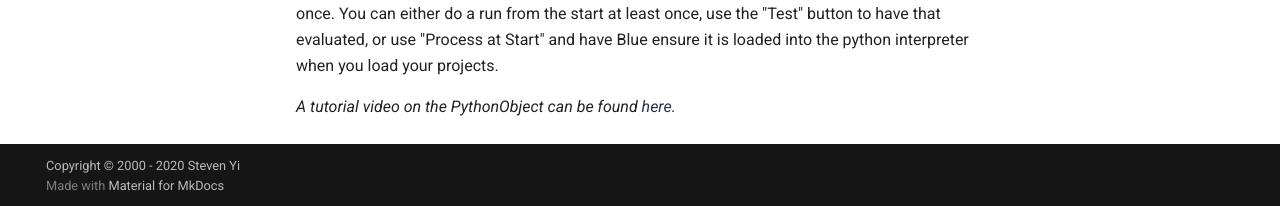
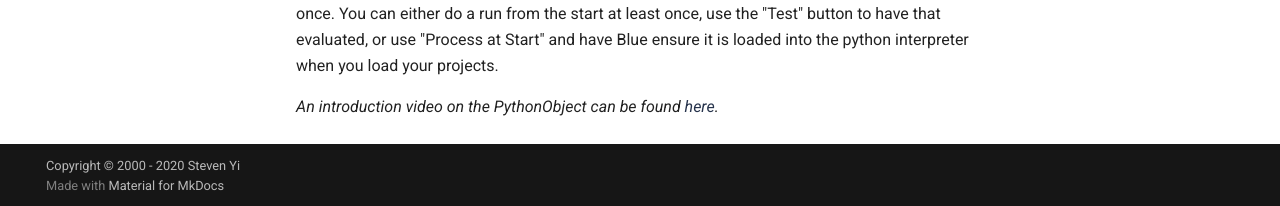
Before and after one commit to kunstmusik/blue-manual, an MkDocs documentation site: the page built from docs/users/reference/soundObjects/pythonObject.md, in a window 1280 px wide and 900 px high, scrolled down 1377 px. Shown: the part 691-897 px from the top of the window. Built offline with MkDocs 1.6.1 and Material for MkDocs 9.7.7, drawn with Linux system fonts in a browser that asks for light colours; comment, search, counter and statistics services are not loaded.

Commit message:
correction

```diff
--- a/docs/users/reference/soundObjects/pythonObject.md
+++ b/docs/users/reference/soundObjects/pythonObject.md
@@ -86,4 +86,4 @@
 have Blue ensure it is loaded into the python interpreter when you load
 your projects.
 
-_A tutorial video on the PythonObject can be found [here](https://www.youtube.com/watch?v=O2QkPMP0Rrc&t=319s)._
+_An introduction video on the PythonObject can be found [here](https://www.youtube.com/watch?v=O2QkPMP0Rrc&t=319s)._
```
